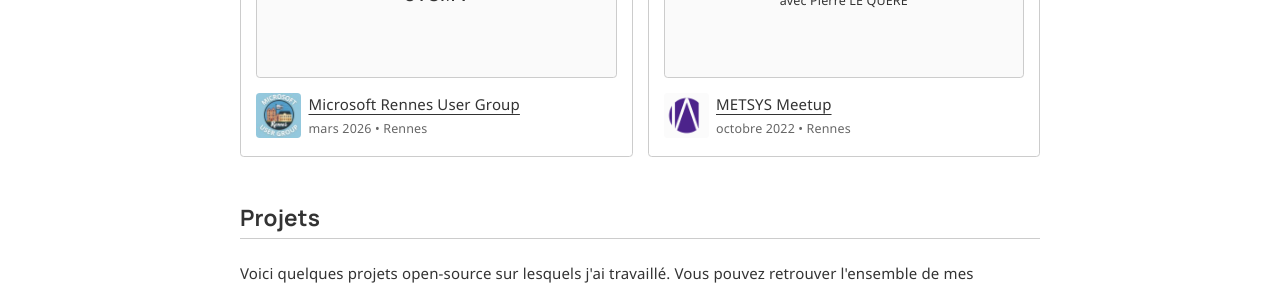
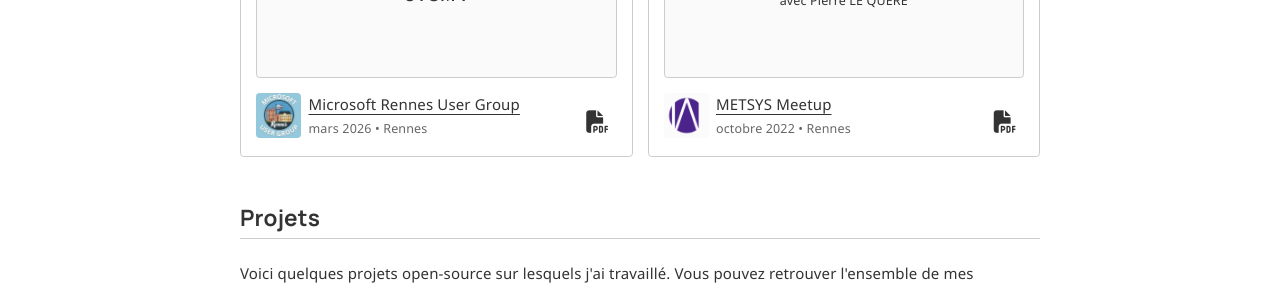
Before and after one commit to leobouard/leobouard.github.io, a Jekyll site: the page built from _pages/cv.html, in a window 1280 px wide. Shown: the part 2374-2662 px from the top of the page. Built offline with Jekyll 4.4.1, drawn with Linux system fonts in a browser that asks for light colours; nearby versions of some CDN libraries; some web fonts are replaced.

Commit message:
Centralisation des slides

```diff
--- a/_data/talks.json
+++ b/_data/talks.json
@@ -8,7 +8,8 @@
       "name": "Microsoft Rennes User Group",
       "url": "https://www.linkedin.com/groups/17873040/",
       "logo": "/assets/cv/companies/microsoft-user-group-rennes.jpg"
-    }
+    },
+    "slide": "/assets/files/presentation-utcm.pdf"
   },
   {
     "url": "https://www.linkedin.com/posts/lucie-le-blouc-h-68546765_metsys-meetup-cybersecurite-share-6988770677025611776-aYYa",
@@ -20,6 +21,7 @@
       "name": "METSYS Meetup",
       "url": "https://www.meetup.com/metsys-communaute-microsoft-ouest/",
       "logo": "/assets/cv/companies/metsys.jpg"
-    }
+    },
+    "slide": "/assets/files/presentation-powershell.pdf"
   }
 ]
--- a/_includes/talk.html
+++ b/_includes/talk.html
@@ -12,4 +12,7 @@
       <small class="talk-date">{{ include.date }} • {{ include.place }}</small>
     </div>
   </div>
+  <a href="{{ include.slide }}" class="no-decoration talk-slide" target="_blank">
+    <i class="fa-solid fa-file-pdf"></i>
+  </a>
 </div>
--- a/_sass/talk.scss
+++ b/_sass/talk.scss
@@ -2,6 +2,7 @@ div.talk-container {
     border: 1px solid var(--mediumaccent);
     border-radius: var(--borderradius);
     padding: 1em;
+    position: relative;
 }
 
 div.talk-thumbnail {
@@ -41,3 +42,14 @@ a.talk-event {
 small.talk-date {
     color: var(--heavyaccent);
 }
+
+a.talk-slide {
+    position: absolute;
+    bottom: 1em;
+    right: 1em;
+    font-size: 1.5em;
+}
+
+a.talk-slide:hover {
+    color: var(--primary);
+}
```
Also changed, not shown: 1 other file.
